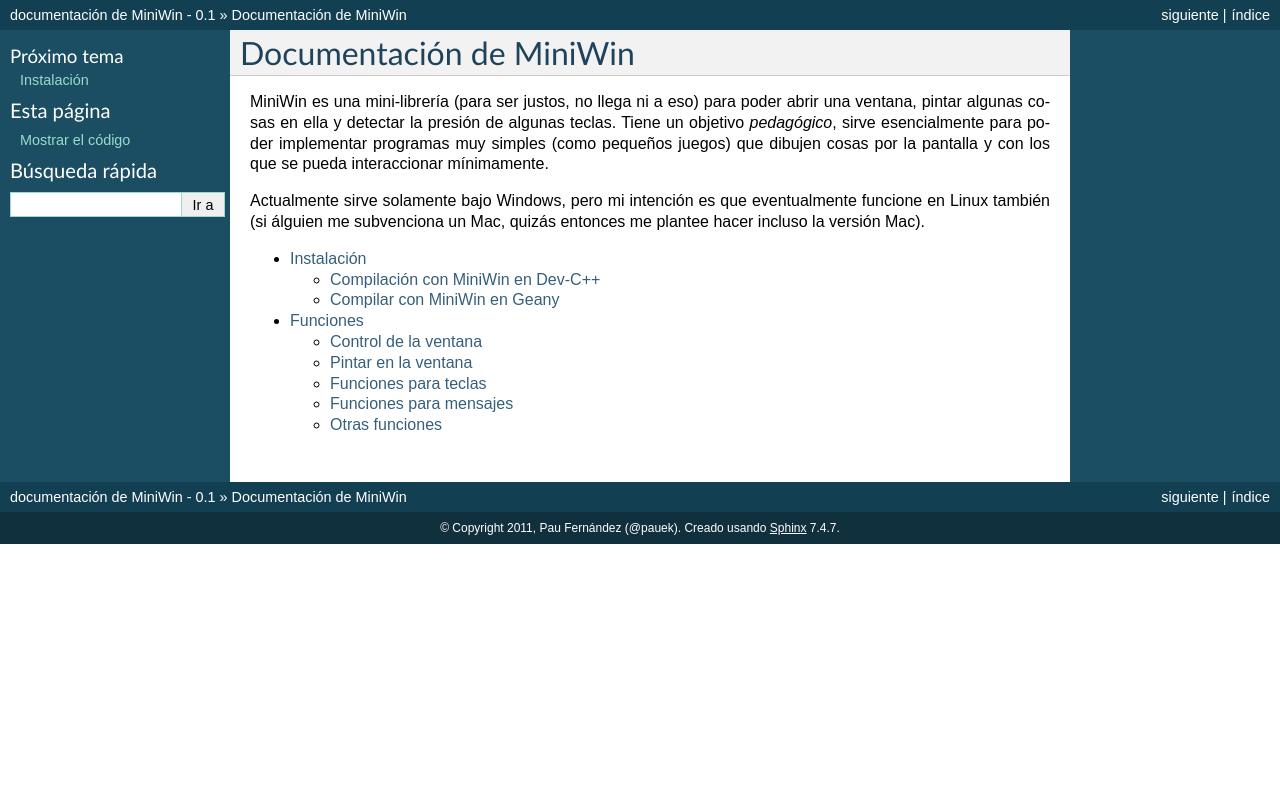
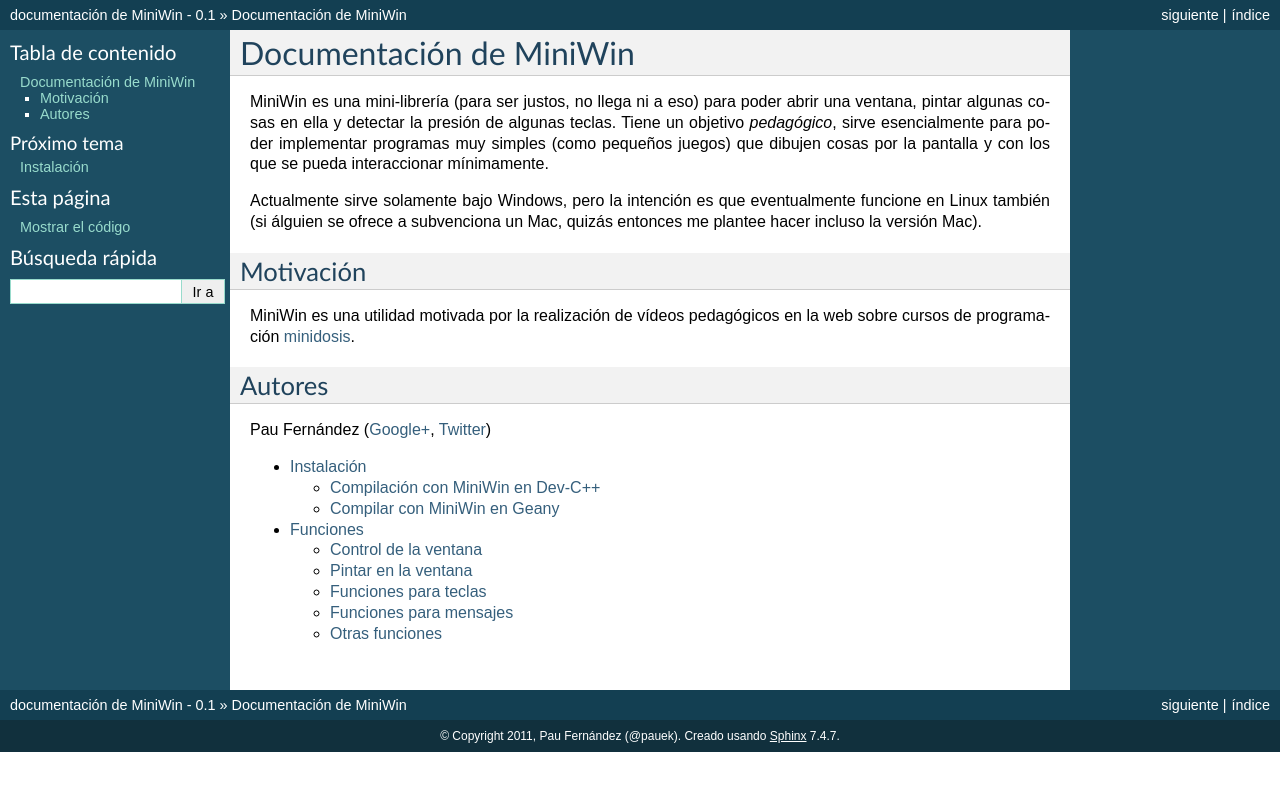
Before and after one commit to pauek/MiniWin, a Sphinx documentation site: the page built from docs/index.rst, in a window 1280 px wide. Shown: the top 791 px of the page. Built offline with Sphinx 7.4.7, drawn with Linux system fonts in a browser that asks for light colours.

Commit message:
Añado 'motivación' y 'autores'

```diff
--- a/docs/index.rst
+++ b/docs/index.rst
@@ -13,9 +13,22 @@
 pequeños juegos) que dibujen cosas por la pantalla y con los que se
 pueda interaccionar mínimamente.
 
-Actualmente sirve solamente bajo Windows, pero mi intención es que
-eventualmente funcione en Linux también (si álguien me subvenciona un
-Mac, quizás entonces me plantee hacer incluso la versión Mac).
+Actualmente sirve solamente bajo Windows, pero la intención es que
+eventualmente funcione en Linux también (si álguien se ofrece a
+subvenciona un Mac, quizás entonces me plantee hacer incluso la
+versión Mac).
+
+Motivación
+----------
+
+MiniWin es una utilidad motivada por la realización de vídeos
+pedagógicos en la web sobre cursos de programación `minidosis
+<http://minidosis.org/C++>`_.
+
+Autores
+-------
+
+Pau Fernández (`Google+ <http://gplus.to/pauek>`_, `Twitter <http://twitter.com/pauek>`_)
 
 .. toctree::
    :maxdepth: 2
```
